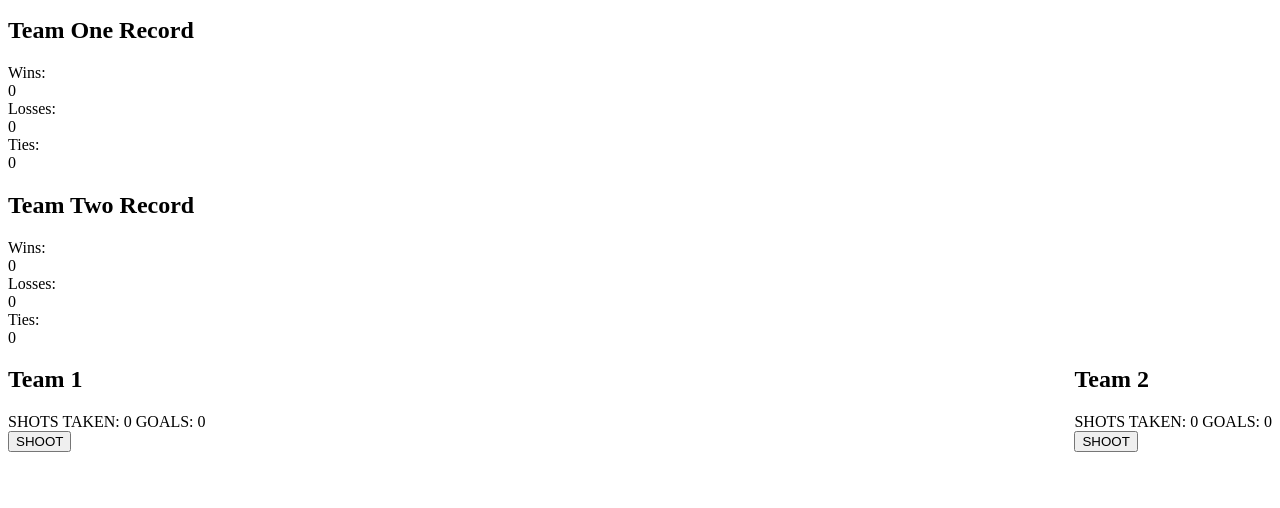
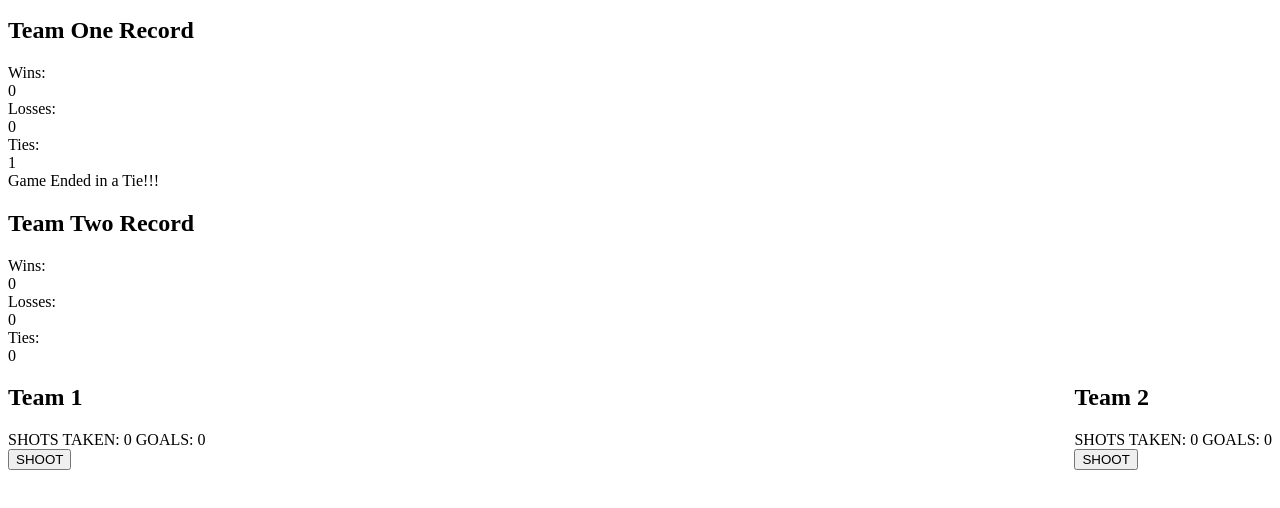
Before and after one commit to socr18/js_sports_game, a plain HTML site: page index.html in a window 1280 px wide. Both pictures are taken after a click on the button "RESET". Shown: the part 122-630 px from the top of the page. Drawn offline with Linux system fonts and the light colour scheme.

Commit message:
Ties are working but not updating both values

```diff
--- a/assets/javascript/game.js
+++ b/assets/javascript/game.js
@@ -54,11 +54,13 @@ let bothties
 
 const resetButton = document.querySelector('#reset-button')
 const numResets = document.querySelector('#num-resets')
-const teamonewins = document.querySelector(".team-one-wins")
-const teamtwowins = document.querySelector(".team-two-wins")
-const teamoneloss = document.querySelector(".team-one-losses")
-const teamtwoloss = document.querySelector(".team-two-losses")
-const ties = document.querySelectorAll(".ties")
+const teamonewins = document.querySelector('.team-one-wins')
+const teamtwowins = document.querySelector('.team-two-wins')
+const teamoneloss = document.querySelector('.team-one-losses')
+const teamtwoloss = document.querySelector('.team-two-losses')
+let ties = document.querySelectorAll('.ties')
+let tieval = document.querySelector('.ties')
+const gw = document.querySelector('#game-winner')
 
 resetButton.addEventListener("click", function () {
     // Show the Winner of the Game
@@ -70,6 +72,7 @@ resetButton.addEventListener("click", function () {
         ttwol = Number(teamtwoloss.innerHTML)
         ttwol ++
         teamtwoloss.innerHTML = ttwol
+        gw.innerHTML = 'Team One Won!!!'
     } else if (Number(teamOneGoalsScored.innerHTML) < Number(teamTwoGoalsScored.innerHTML)) {
         ttwow = Number(teamtwowins.innerHTML)
         ttwow ++
@@ -77,10 +80,21 @@ resetButton.addEventListener("click", function () {
         tonel = Number(teamoneloss.innerHTML)
         tonel ++
         teamoneloss.innerHTML = tonel
+        gw.innerHTML = 'Team Two Won!!!!'
     } else {
-        bothties = Number(ties.innerHTML)
+        console.log('Ties')
+        bothties = Number(tieval.innerHTML)
+        console.log(bothties)
         bothties ++
-        ties.innerHTML = bothties
+        console.log(bothties)
+
+        // update all ties
+        for (let i = 0; i < ties.length; i++) {
+            console.log('help')
+            tieval.innerHTML = bothties
+        }
+
+        gw.innerHTML = 'Game Ended in a Tie!!!'
     }
 
     teamOneAttempts.innerHTML = 0
--- a/index.html
+++ b/index.html
@@ -27,6 +27,8 @@
             <div class="record-title">Losses: <div class="team-one-losses">0</div></div>
             <div class="record-title">Ties: <div class="ties">0</div></div>
         </div>
+
+        <div id="game-winner"></div>
 
         <div id="team-two-record">
             <h2>Team Two Record</h2>
```
